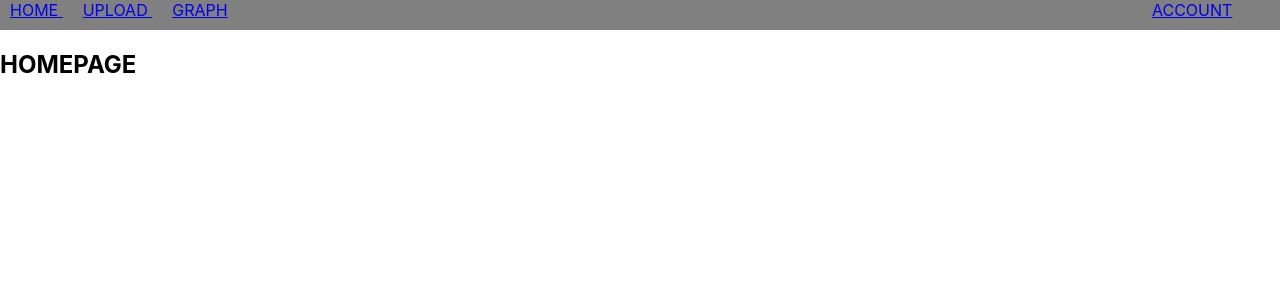
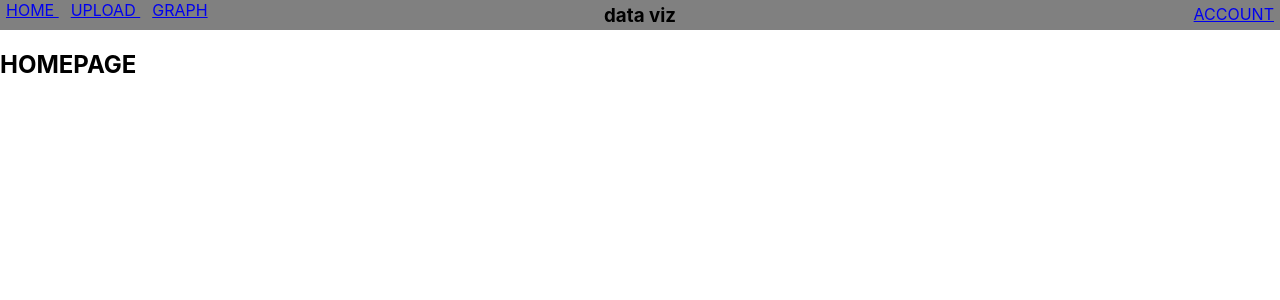
Before and after one commit to jisung594/dataviz-frontend, a React (Create React App) app: page / in a window 1280 px wide. Shown: the top 300 px of the page. Built offline with nearby package versions, Linux system fonts and the light colour scheme.

Commit message:
incorporating scss / media responsive design

```diff
--- a/src/Components/Navbar.js
+++ b/src/Components/Navbar.js
@@ -11,6 +11,9 @@ function Navbar() {
         <Link to='/graph' className='nav-option'> GRAPH </Link>
       </div>
       <div className='grid-col-2'>
+        <h3 id="logo-placeholder">data viz</h3>
+      </div>
+      <div className='grid-col-3'>
         <Link to='/profile' className='nav-acc'> ACCOUNT </Link>
       </div>
     </div>
--- a/src/Styling/App.scss
+++ b/src/Styling/App.scss
@@ -1,3 +1,10 @@
-.App {
+$breakpoint-iphone678: 375px;
+$breakpoint-ipad: 768px;
+$breakpoint-laptop: 1000px;
 
+@media (min-width: $breakpoint-iphone678) {
+  .App {
+    display: grid;
+    grid-template-rows: 30px auto;
+  }
 }
--- a/src/Styling/Navbar.scss
+++ b/src/Styling/Navbar.scss
@@ -2,27 +2,52 @@ $breakpoint-iphone678: 375px;
 $breakpoint-ipad: 768px;
 $breakpoint-laptop: 1000px;
 
-.navbar {
+@mixin navbar {
   display: grid;
   background-color: gray;
 }
 
+@mixin nav-options-iphone {
+  font-size: 12px;
+  margin: 4px 6px;
+}
+
+@mixin nav-option-laptop {
+  font-size: 16px;
+  margin: 4px 6px;
+}
+
+
 
 @media (min-width: $breakpoint-iphone678) {
   .navbar {
-    grid-template-columns: 80% 20%;
-    height: 30px;
+    @include navbar;
+    grid-template-columns: 20% 60% 20%;
+
+    // .grid-col-1, .grid-col-3 {
+    //   .nav-option, .nav-acc {
+    //     font-size: 12px;
+    //     margin: 4px 6px;
+    //   }
+    // }
 
     .grid-col-1 {
       .nav-option {
-        font-size: 12px;
-        margin: 5px 10px;
+        @include nav-options-iphone;
       }
     }
 
     .grid-col-2 {
+      #logo-placeholder {
+        text-align: center;
+        margin: 4px;
+      }
+    }
+
+    .grid-col-3 {
       .nav-acc {
-        font-size: 12px;
+        @include nav-options-iphone;
+        float: right;
       }
     }
 
@@ -33,17 +58,17 @@ $breakpoint-laptop: 1000px;
 
 @media (min-width: $breakpoint-ipad) {
   .navbar {
+    @include navbar;
     grid-template-columns: 90% 10%;
-    height: 30px;
 
     .grid-col-1 {
       .nav-option {
         font-size: 14px;
-        margin: 5px 10px;
+        margin: 4px 6px;
       }
     }
 
-    .grid-col-2 {
+    .grid-col-3 {
       .nav-acc {
         font-size: 14px;
       }
@@ -56,22 +81,35 @@ $breakpoint-laptop: 1000px;
 
 @media (min-width: $breakpoint-laptop) {
   .navbar {
-    grid-template-columns: 90% 10%;
-    height: 30px;
+    @include navbar;
+    grid-template-columns: 20% 60% 20%;
+
+    // .grid-col-1, .grid-col-3 {
+    //   .nav-option, .nav-acc {
+    //     font-size: 16px;
+    //     margin: 4px 6px;
+    //   }
+    // }
 
     .grid-col-1 {
       .nav-option {
-        font-size: 16px;
-        margin: 5px 10px;
+        @include nav-option-laptop;
       }
     }
 
     .grid-col-2 {
-      .nav-acc {
-        font-size: 16px;
+      #logo-placeholder {
+        text-align: center;
+        margin: 4px;
       }
     }
 
+    .grid-col-3 {
+      .nav-acc {
+        @include nav-option-laptop;
+        float: right;
+      }
+    }
 
   }
 }
```
